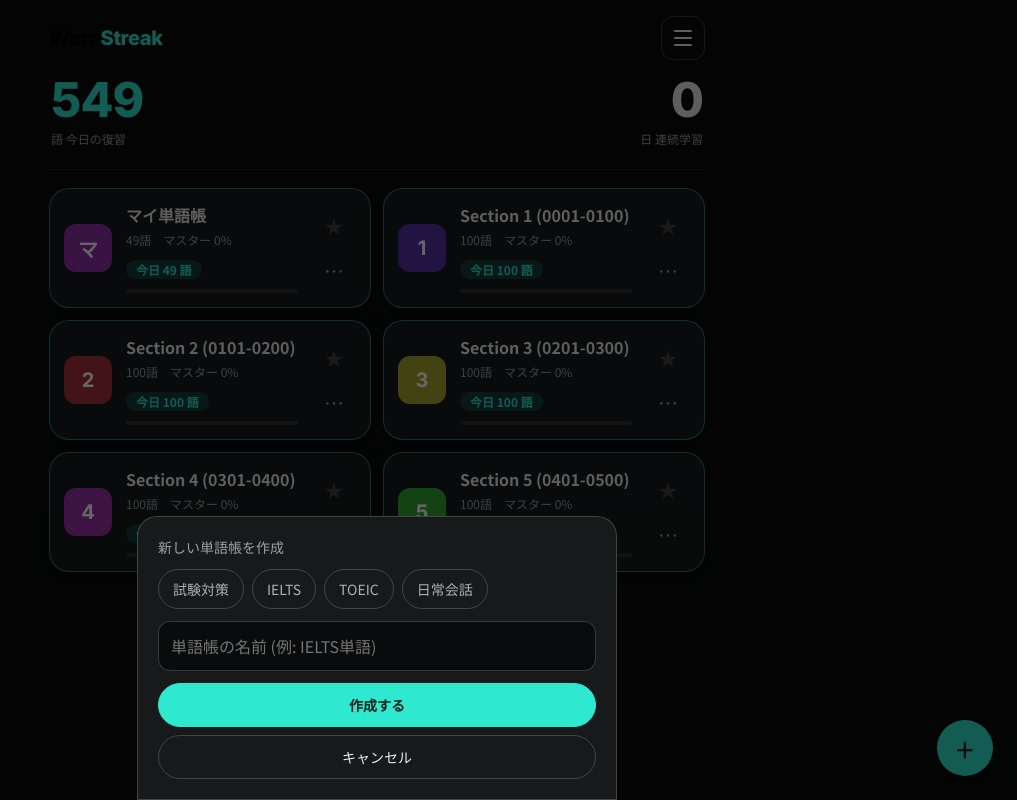
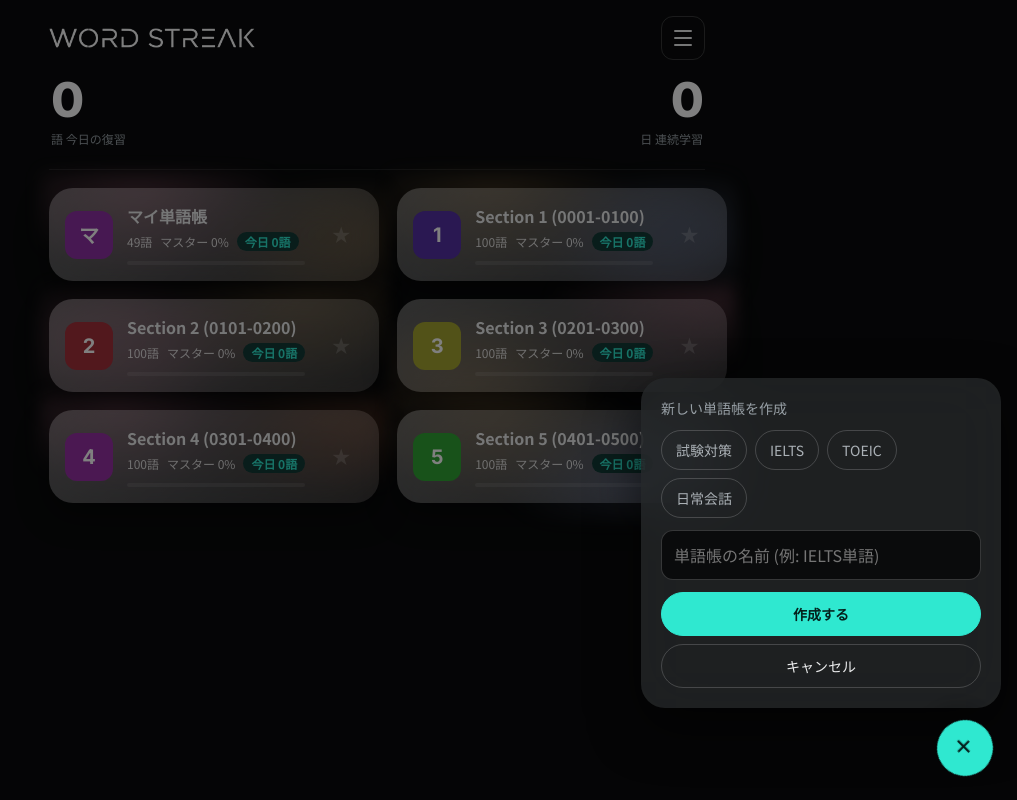
Before and after one commit to watacha344-oss/WordStreak-mw-app, a plain HTML site: page index.html in a window 1280 px wide. Both pictures are taken after a click on the button "単語帳を追加". Shown: the whole page, without its empty margins (263-1280 px from the left). Drawn offline with Linux system fonts and the light colour scheme.

Commit message:
Add files via upload

```diff
--- a/index.html
+++ b/index.html
@@ -26,6 +26,7 @@
   *{ box-sizing:border-box; }
   html,body{ margin:0; background:var(--bg); color:var(--text); font-family:'Noto Sans JP',-apple-system,sans-serif; font-size:var(--fs-sm); -webkit-font-smoothing:antialiased; }
   body{ min-height:100vh; }
+  html{ background:var(--bg); } body{ background:transparent; }
   button{ font-family:inherit; -webkit-tap-highlight-color:transparent; }
   :focus-visible{ outline:2px solid var(--accent); outline-offset:2px; }
   @media (prefers-reduced-motion:reduce){ *{ transition:none !important; animation:none !important; } }
@@ -34,8 +35,8 @@
 
   .topbar{ display:flex; align-items:center; justify-content:space-between; margin-bottom:12px; }
   .brand-btn{ background:none; border:none; cursor:pointer; padding:8px 0; text-align:left; min-height:44px; }
-  .brand-title{ font-family:'Inter',sans-serif; font-weight:800; font-size:var(--fs-lg); letter-spacing:-.02em; }
-  .brand-title em{ font-style:normal; color:var(--accent); }
+  .brand-title{ color:#fff; font-family:'Inter',sans-serif; font-weight:800; font-size:var(--fs-lg); letter-spacing:-.02em; }
+  .brand-logo{ height:20px; width:auto; display:block; }
   .topbar-right{ display:flex; align-items:center; gap:10px; min-width:0; }
   .current-file{ font-size:var(--fs-xs); color:var(--text-faint); max-width:140px; overflow:hidden; text-overflow:ellipsis; white-space:nowrap; }
   .hamburger-btn{ display:flex; flex-direction:column; justify-content:center; align-items:center; gap:5px; width:44px; height:44px; background:none; border:1px solid var(--line-strong); border-radius:var(--r-s); cursor:pointer; padding:0; flex-shrink:0; }
@@ -50,6 +51,9 @@
   .menu-close{ background:none; border:1px solid var(--line-strong); color:var(--text); width:44px; height:44px; border-radius:var(--r-s); cursor:pointer; font-size:var(--fs-sm); }
   .menu-panel button[data-menu]{ background:none; border:none; border-bottom:1px solid var(--line); color:var(--text); text-align:left; min-height:52px; padding:0 8px; font-size:var(--fs-md); cursor:pointer; }
   .menu-panel button[data-menu]:hover{ color:var(--accent); }
+  .menu-panel button.danger{ color:var(--ng); }
+  .menu-panel button.danger:hover{ color:var(--ng); }
+  .menu-panel button[hidden]{ display:none; }
 
   nav{ display:flex; border-bottom:1px solid var(--line-strong); margin-bottom:22px; overflow-x:auto; }
   nav button{ flex:1; background:none; border:none; color:var(--text-dim); font-size:var(--fs-sm); font-weight:500; min-height:48px; padding:0 4px; cursor:pointer; white-space:nowrap; border-bottom:2px solid transparent; }
@@ -62,20 +66,30 @@
 
   /* home */
   .hero{ display:flex; align-items:flex-end; justify-content:space-between; gap:16px; padding:4px 2px 22px; border-bottom:1px solid var(--line); margin-bottom:18px; }
-  .hero .big, .stat-hero .big{ font-family:'Inter',sans-serif; font-weight:800; font-size:var(--fs-hero); line-height:1; letter-spacing:-.02em; color:var(--accent); }
+  .hero .big, .stat-hero .big{ font-family:'Inter',sans-serif; font-weight:800; font-size:var(--fs-hero); line-height:1; letter-spacing:-.02em; color:#fff; }
   .hero .cap, .stat-hero .cap{ font-size:var(--fs-xs); color:var(--text-faint); margin-top:6px; }
-  .hero .streak{ text-align:right; } .hero .streak .big{ color:var(--text); }
-  .file-list{ display:grid; gap:12px; margin-bottom:96px; }
+  .hero .streak{ text-align:right; } .hero .streak .big{ color:#fff; }
+  .file-list{ display:grid; gap:18px; margin-bottom:96px; }
+  .file-slot{ position:relative; --b1:rgba(196,112,72,.46); --b2:rgba(176,134,78,.30); }
+  .file-slot::before{ content:""; position:absolute; inset:-16px -8px; z-index:0; pointer-events:none; filter:blur(8px);
+    background:radial-gradient(62% 72% at var(--x1,18%) var(--y1,28%), var(--b1), transparent 70%), radial-gradient(58% 70% at var(--x2,86%) var(--y2,78%), var(--b2), transparent 70%); }
+  .file-slot .file-card{ position:relative; z-index:1; }
   @media (min-width:768px){ .file-list{ grid-template-columns:1fr 1fr; } }
-  .file-card{ display:flex; align-items:center; gap:14px; background:var(--surface); border:1px solid var(--line); border-radius:var(--r-m); padding:14px; cursor:pointer; box-shadow:0 6px 18px rgba(0,0,0,.3); transition:transform .12s ease; }
+  .file-card{ display:flex; align-items:center; gap:14px; position:relative; border-radius:24px; padding:16px; cursor:pointer;
+    background:linear-gradient(135deg, rgba(255,255,255,.34), rgba(255,255,255,.17));
+    -webkit-backdrop-filter:blur(28px) saturate(170%); backdrop-filter:blur(28px) saturate(170%);
+    border:none;
+    box-shadow:0 12px 32px rgba(0,0,0,.4);
+    transition:transform .12s ease; }
   .file-card:active{ transform:scale(.98); }
-  .file-card.has-due{ border-color:rgba(47,232,208,.45); }
+  @supports not ((backdrop-filter:blur(1px)) or (-webkit-backdrop-filter:blur(1px))){ .file-card{ background:var(--surface); } }
+  @media (prefers-reduced-transparency:reduce){ .file-card{ -webkit-backdrop-filter:none; backdrop-filter:none; background:var(--surface); } }
   .file-icon{ width:48px; height:48px; border-radius:var(--r-s); flex-shrink:0; overflow:hidden; display:flex; align-items:center; justify-content:center; font-family:'Inter',sans-serif; font-weight:700; font-size:var(--fs-lg); color:#fff; }
   .file-icon img{ width:100%; height:100%; object-fit:cover; }
   .file-info{ flex:1; min-width:0; }
   .file-name{ font-size:var(--fs-md); font-weight:700; overflow:hidden; text-overflow:ellipsis; white-space:nowrap; }
-  .file-meta{ font-size:var(--fs-xs); color:var(--text-faint); margin-top:4px; display:flex; align-items:center; gap:12px; flex-wrap:wrap; }
-  .due-badge{ color:var(--accent); background:var(--accent-dim); border-radius:var(--r-pill); padding:1px 10px; font-weight:700; }
+  .file-meta{ font-size:var(--fs-xs); color:rgba(255,255,255,.82); margin-top:4px; display:flex; align-items:center; gap:8px; flex-wrap:nowrap; white-space:nowrap; }
+  .due-badge{ color:var(--accent); background:var(--accent-dim); border-radius:var(--r-pill); padding:1px 8px; font-weight:700; flex-shrink:0; }
   .done-badge{ color:var(--ok); background:var(--ok-dim); border-radius:var(--r-pill); padding:1px 10px; }
   .file-progress{ height:4px; background:var(--line); border-radius:2px; margin-top:10px; overflow:hidden; }
   .file-progress div{ height:100%; background:var(--ok); }
@@ -84,6 +98,17 @@
   .star-btn{ font-size:var(--fs-lg); color:var(--line-strong); } .star-btn.active{ color:var(--accent); }
   .more-btn{ font-size:var(--fs-lg); color:var(--text-faint); }
   .fab-add{ position:fixed; right:24px; bottom:calc(var(--safe-b) + 24px); width:56px; height:56px; border-radius:50%; background:var(--accent); color:var(--accent-ink); font-size:32px; line-height:1; border:none; display:flex; align-items:center; justify-content:center; cursor:pointer; box-shadow:0 10px 30px rgba(0,0,0,.45); z-index:15; }
+  .fab-add{ transition:transform .45s cubic-bezier(.2,.9,.25,1.1), box-shadow .3s; }
+  .fab-add.open{ transform:rotate(135deg); z-index:65; }
+  .pop-backdrop{ position:fixed; inset:0; background:rgba(0,0,0,.5); z-index:60; opacity:0; pointer-events:none; transition:opacity .3s ease; }
+  .pop-backdrop.show{ opacity:1; pointer-events:auto; }
+  .create-pop{ position:fixed; right:16px; bottom:calc(var(--safe-b) + 92px); width:min(360px, calc(100vw - 32px)); z-index:62;
+    transform-origin:calc(100% - 36px) calc(100% + 40px); opacity:0; transform:scale(.35) translateY(16px); pointer-events:none;
+    transition:transform .45s cubic-bezier(.2,.9,.25,1.05), opacity .3s ease;
+    background:rgba(38,40,42,.78); -webkit-backdrop-filter:blur(28px) saturate(150%); backdrop-filter:blur(28px) saturate(150%);
+    border-radius:24px; box-shadow:0 20px 50px rgba(0,0,0,.55); }
+  .create-pop.show{ opacity:1; transform:none; pointer-events:auto; }
+  .create-pop .pop-inner{ padding:20px; }
   .modal-backdrop{ position:fixed; inset:0; background:rgba(0,0,0,.6); z-index:60; display:flex; align-items:flex-end; justify-content:center; }
   .modal-backdrop[hidden]{ display:none; }
   .modal-card{ background:var(--surface); border:1px solid var(--line-strong); border-radius:var(--r-m) var(--r-m) 0 0; padding:20px 20px calc(var(--safe-b) + 20px); width:100%; max-width:480px; }
@@ -173,7 +198,7 @@
 
   /* stats */
   .stat-hero{ display:flex; gap:32px; padding:4px 2px 20px; border-bottom:1px solid var(--line); margin-bottom:8px; }
-  .stat-hero > div:nth-child(2) .big{ color:var(--text); }
+  .stat-hero > div:nth-child(2) .big{ color:#fff; }
   .stat-lines{ margin-bottom:26px; }
   .stat-line{ display:flex; justify-content:space-between; padding:14px 2px; border-bottom:1px solid var(--line); font-size:var(--fs-md); }
   .stat-line span:last-child{ font-weight:700; }
@@ -201,7 +226,7 @@
 <body>
 <div class="wrap">
   <header class="topbar">
-    <button class="brand-btn" id="brand-home-btn" type="button"><span class="brand-title">Word<em>Streak</em></span></button>
+    <button class="brand-btn" id="brand-home-btn" type="button"><img class="brand-logo" src="logo.png" alt="WORD STREAK"></button>
     <div class="topbar-right">
       <span class="current-file" id="current-file-name"></span>
       <button class="hamburger-btn" id="hamburger-btn" type="button" aria-label="メニュー">
@@ -220,6 +245,8 @@
     <button type="button" data-menu="settings">設定</button>
     <button type="button" data-menu="home">単語帳を切り替える</button>
     <button type="button" data-menu="presets">付属の単語帳を追加し直す</button>
+    <button type="button" data-menu="icon" class="file-only" hidden>この単語帳のアイコンを変更</button>
+    <button type="button" data-menu="delete" class="file-only danger" hidden>この単語帳を削除</button>
   </div>
 
   <input type="file" id="icon-file-input" accept="image/*" style="display:none">
@@ -510,6 +537,7 @@ function closeMenu(){
   menuBackdrop.classList.remove('show');
 }
 function openMenu(){
+  menuPanel.querySelectorAll('.file-only').forEach(b => { b.hidden = !currentFileId; });
   menuPanel.classList.add('open');
   menuBackdrop.classList.add('show');
 }
@@ -524,6 +552,15 @@ menuPanel.querySelectorAll('button[data-menu]').forEach(btn => {
     const target = btn.dataset.menu;
     closeMenu();
     if(target === 'home') goHome();
+    else if(target === 'icon'){
+      if(!currentFileId) return;
+      pendingIconFileId = currentFileId;
+      iconFileInput.click();
+    }
+    else if(target === 'delete'){
+      const f = store.files.find(x => x.id === currentFileId);
+      if(f) askConfirm(`「${f.name}」を削除しますか?中の単語もすべて削除されます。`, '削除する', () => { deleteFile(f.id); goHome(); });
+    }
     else if(target === 'presets'){
       const n = importPresets(true);
       showToast(n ? `${n}個の単語帳を追加しました` : '追加するものはありません');
@@ -574,7 +611,7 @@ iconFileInput.addEventListener('change', async () => {
     if(f){
       f.icon = dataUrl;
       persistStore();
-      renderHome();
+      if(currentScreen === 'home') renderHome();
       showToast('アイコンを変更しました');
     }
   } catch(e){
@@ -585,6 +622,23 @@ iconFileInput.addEventListener('change', async () => {
 
 /* ---------- ホーム(ファイル選択・カード型) ---------- */
 let actionFileId = null;
+const BLOB_COLORS = ['196,112,72','104,118,156','158,96,116','176,134,78'];
+function hashStr(str){ let h = 2166136261; for(let i=0;i<str.length;i++){ h ^= str.charCodeAt(i); h = Math.imul(h, 16777619); } return h >>> 0; }
+function seededRand(seed){
+  let a = seed >>> 0;
+  return () => { a = (a + 0x6D2B79F5) >>> 0; let t = a; t = Math.imul(t ^ (t >>> 15), t | 1); t ^= t + Math.imul(t ^ (t >>> 7), t | 61); return ((t ^ (t >>> 14)) >>> 0) / 4294967296; };
+}
+// 単語帳ごとに、にじみの場所と色をランダムに決める(同じ単語帳では毎回同じ配置)
+function blobStyle(id){
+  const r = seededRand(hashStr(String(id)));
+  const c1 = Math.floor(r()*BLOB_COLORS.length);
+  const c2 = (c1 + 1 + Math.floor(r()*(BLOB_COLORS.length-1))) % BLOB_COLORS.length;
+  const left = Math.round(8 + r()*32), right = Math.round(60 + r()*32);
+  const swap = r() < 0.5;
+  const x1 = swap ? right : left, x2 = swap ? left : right;
+  const y1 = Math.round(15 + r()*70), y2 = Math.round(15 + r()*70);
+  return `--x1:${x1}%;--y1:${y1}%;--x2:${x2}%;--y2:${y2}%;--b1:rgba(${BLOB_COLORS[c1]},.46);--b2:rgba(${BLOB_COLORS[c2]},.32)`;
+}
 function renderHome(){
   document.getElementById('current-file-name').textContent = '';
   const body = document.getElementById('home-body');
@@ -592,18 +646,16 @@ function renderHome(){
 
   const rows = files.map(f => {
     const list = store.wordsByFile[f.id] || [];
-    const due = list.filter(isDue).length;
+    const doneToday = list.filter(w => w.lastReviewed === todayStr()).length;
     const mastered = list.filter(w => w.box >= MAX_BOX).length;
     const pct = list.length ? Math.round(mastered / list.length * 100) : 0;
     const numMatch = (f.name || '').match(/^Section\s*(\d+)/i);
     const initial = escapeHtml(numMatch ? numMatch[1] : ((f.name || '?').trim().charAt(0).toUpperCase() || '?'));
     const iconInner = f.icon ? `<img src="${f.icon}" alt="">` : `<span>${initial}</span>`;
     const iconStyle = f.icon ? '' : ` style="background:${avatarColor(f.name || '')}"`;
-    const badge = list.length === 0 ? '' : (due > 0
-      ? `<span class="due-badge">今日 ${due} 語</span>`
-      : `<span class="done-badge">復習済み</span>`);
+    const badge = list.length === 0 ? '' : `<span class="due-badge">今日 ${doneToday}語</span>`;
     return `
-      <div class="file-card ${due > 0 ? 'has-due' : ''}" data-id="${f.id}">
+      <div class="file-slot" style="${blobStyle(f.id)}"><div class="file-card" data-id="${f.id}">
         <div class="file-icon"${iconStyle}>${iconInner}</div>
         <div class="file-info">
           <div class="file-name">${escapeHtml(f.name)}</div>
@@ -612,23 +664,23 @@ function renderHome(){
         </div>
         <div class="file-side">
           <button class="star-btn ${f.favorite ? 'active' : ''}" data-id="${f.id}" type="button" aria-label="お気に入り">★</button>
-          <button class="more-btn" data-id="${f.id}" type="button" aria-label="メニュー">⋯</button>
         </div>
-      </div>`;
+      </div></div>`;
   }).join('');
 
-  const totalDue = Object.values(store.wordsByFile).flat().filter(isDue).length;
+  const totalDone = Object.values(store.wordsByFile).flat().filter(w => w.lastReviewed === todayStr()).length;
   const streak = getStreak().count;
   const hero = `<div class="hero">
-      <div><div class="big">${totalDue}</div><div class="cap">語 今日の復習</div></div>
+      <div><div class="big">${totalDone}</div><div class="cap">語 今日の復習</div></div>
       <div class="streak"><div class="big">${streak}</div><div class="cap">日 連続学習</div></div>
     </div>`;
   body.innerHTML = `
     ${files.length ? hero : ''}
     ${files.length ? `<div class="file-list">${rows}</div>` : `<div class="empty" style="margin-bottom:20px">まだ単語帳がありません。<br>最初の単語帳を作りましょう。<br><button class="btn btn-primary" id="btn-empty-create" type="button">最初の単語帳を作る</button></div>`}
     <button class="fab-add" id="fab-add-file" type="button" aria-label="単語帳を追加">+</button>
-    <div class="modal-backdrop" id="new-file-backdrop" hidden>
-      <div class="modal-card">
+    <div class="pop-backdrop" id="new-file-backdrop"></div>
+    <div class="create-pop" id="new-file-pop" role="dialog" aria-label="新しい単語帳を作成">
+      <div class="pop-inner">
         <p class="section-title">新しい単語帳を作成</p>
         <div class="chip-row">
           ${['試験対策','IELTS','TOEIC','日常会話'].map(s => `<button type="button" class="suggest-chip" data-name="${s}">${s}</button>`).join('')}
@@ -640,19 +692,11 @@ function renderHome(){
         <button class="btn btn-block" id="btn-cancel-create" type="button" style="margin-top:8px">キャンセル</button>
       </div>
     </div>
-    <div class="modal-backdrop" id="action-backdrop" hidden>
-      <div class="modal-card">
-        <p class="section-title" id="action-title"></p>
-        <button class="btn btn-block" id="btn-change-icon" type="button">アイコンを変更する</button>
-        <button class="btn btn-block btn-danger" id="btn-delete-file" type="button" style="margin-top:8px">この単語帳を削除する</button>
-        <button class="btn btn-block" id="btn-cancel-action" type="button" style="margin-top:8px">キャンセル</button>
-      </div>
-    </div>
   `;
 
   body.querySelectorAll('.file-card').forEach(card => {
     card.addEventListener('click', (e) => {
-      if(e.target.closest('.star-btn') || e.target.closest('.more-btn')) return;
+      if(e.target.closest('.star-btn')) return;
       openFile(card.dataset.id);
     });
   });
@@ -660,38 +704,19 @@ function renderHome(){
     btn.addEventListener('click', (e) => { e.stopPropagation(); toggleFavorite(btn.dataset.id); });
   });
 
-  const actionBackdrop = document.getElementById('action-backdrop');
-  body.querySelectorAll('.more-btn').forEach(btn => {
-    btn.addEventListener('click', (e) => {
-      e.stopPropagation();
-      const f = store.files.find(x => x.id === btn.dataset.id);
-      if(!f) return;
-      actionFileId = f.id;
-      document.getElementById('action-title').textContent = f.name;
-      actionBackdrop.hidden = false;
-    });
-  });
-  const closeAction = () => { actionBackdrop.hidden = true; };
-  document.getElementById('btn-cancel-action').addEventListener('click', closeAction);
-  actionBackdrop.addEventListener('click', (e) => { if(e.target === actionBackdrop) closeAction(); });
-  document.getElementById('btn-change-icon').addEventListener('click', () => {
-    pendingIconFileId = actionFileId;
-    closeAction();
-    iconFileInput.click();
-  });
-  document.getElementById('btn-delete-file').addEventListener('click', () => {
-    const f = store.files.find(x => x.id === actionFileId);
-    closeAction();
-    if(f) askConfirm(`「${f.name}」を削除しますか?中の単語もすべて削除されます。`, '削除する', () => deleteFile(f.id));
-  });
-
-  const modalBackdrop = document.getElementById('new-file-backdrop');
-  const openCreate = () => { modalBackdrop.hidden = false; };
-  document.getElementById('fab-add-file').addEventListener('click', openCreate);
+  const popBackdrop = document.getElementById('new-file-backdrop');
+  const pop = document.getElementById('new-file-pop');
+  const fab = document.getElementById('fab-add-file');
+  const setCreate = (on) => {
+    popBackdrop.classList.toggle('show', on);
+    pop.classList.toggle('show', on);
+    fab.classList.toggle('open', on);
+  };
+  fab.addEventListener('click', () => setCreate(!pop.classList.contains('show')));
   const emptyBtn = document.getElementById('btn-empty-create');
-  if(emptyBtn) emptyBtn.addEventListener('click', openCreate);
-  document.getElementById('btn-cancel-create').addEventListener('click', () => { modalBackdrop.hidden = true; });
-  modalBackdrop.addEventListener('click', (e) => { if(e.target === modalBackdrop) modalBackdrop.hidden = true; });
+  if(emptyBtn) emptyBtn.addEventListener('click', () => setCreate(true));
+  document.getElementById('btn-cancel-create').addEventListener('click', () => setCreate(false));
+  popBackdrop.addEventListener('click', () => setCreate(false));
   body.querySelectorAll('.suggest-chip').forEach(chip => {
     chip.addEventListener('click', () => { document.getElementById('new-file-name').value = chip.dataset.name; });
   });
@@ -701,7 +726,6 @@ function renderHome(){
     if(!name){ showToast('単語帳の名前を入力してください'); return; }
     createFile(name);
     input.value = '';
-    modalBackdrop.hidden = true;
   });
 }
 function createFile(name){
@@ -1139,7 +1163,7 @@ function renderStats(){
   const scope = cur ? cur.name : 'すべての単語帳';
   const total = list.length;
   const mastered = list.filter(w => w.box >= MAX_BOX).length;
-  const dueToday = list.filter(isDue).length;
+  const doneToday = list.filter(w => w.lastReviewed === todayStr()).length;
   const reviews = list.reduce((a,w) => a + (w.correct||0) + (w.wrong||0), 0);
   const correct = list.reduce((a,w) => a + (w.correct||0), 0);
   const boxCounts = Array.from({length: MAX_BOX+1}).map((_,i) => list.filter(w => w.box === i).length);
@@ -1148,7 +1172,7 @@ function renderStats(){
     <p class="section-title">${escapeHtml(scope)}</p>
     <div class="stat-hero">
       <div><div class="big">${getStreak().count}</div><div class="cap">日 連続学習</div></div>
-      <div><div class="big">${dueToday}</div><div class="cap">語 今日の復習</div></div>
+      <div><div class="big">${doneToday}</div><div class="cap">語 今日の復習</div></div>
     </div>
     <div class="stat-lines">
       <div class="stat-line"><span>登録単語</span><span>${total}語</span></div>
--- a/sw.js
+++ b/sw.js
@@ -1,9 +1,10 @@
 // 更新したら、この番号を v2, v3 ... と上げてください
-const CACHE_NAME = "wordstreak-cache-v4";
+const CACHE_NAME = "wordstreak-cache-v10";
 const FILES_TO_CACHE = [
   "./index.html",
   "./manifest.json",
   "./words-data.js",
+  "./logo.png",
   "./icon-192.png",
   "./icon-512.png"
 ];
```
Also changed, not shown: icon-192.png, icon-512.png, logo.png (added).
